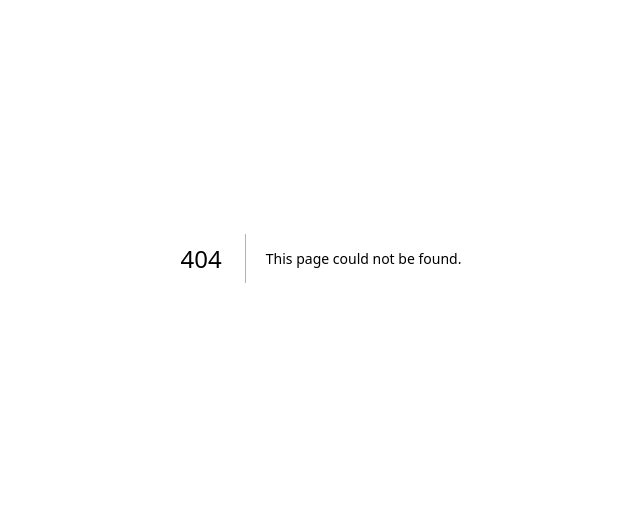
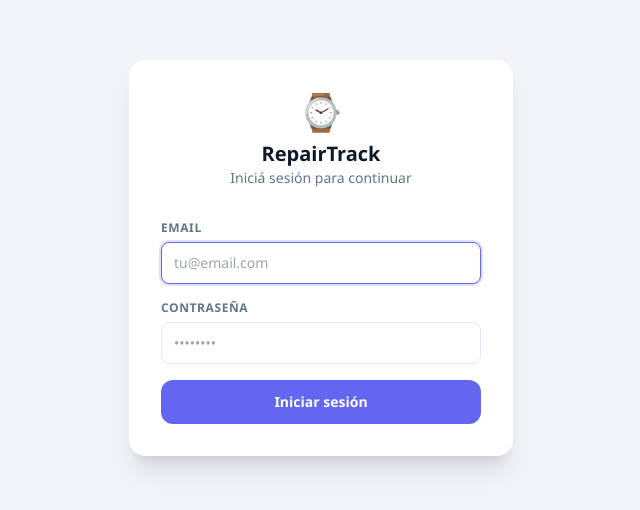
Before and after one commit to jcaetano29/repairtracker, a Next.js app: page /login in a window 1280 px wide. Before the commit this address had no page. Shown: the part 142-652 px from the top of the page, without its empty margins (319-959 px from the left). Built offline with nearby package versions, Linux system fonts and the light colour scheme; no server answers.

Commit message:
feat: add login page and auth callback

```diff
--- /dev/null
+++ b/app/api/auth/callback/route.js
@@ -0,0 +1,30 @@
+// app/api/auth/callback/route.js
+import { createServerClient } from "@supabase/ssr";
+import { cookies } from "next/headers";
+import { NextResponse } from "next/server";
+
+export async function GET(request) {
+  const { searchParams, origin } = new URL(request.url);
+  const code = searchParams.get("code");
+
+  if (code) {
+    const cookieStore = cookies();
+    const supabase = createServerClient(
+      process.env.NEXT_PUBLIC_SUPABASE_URL,
+      process.env.NEXT_PUBLIC_SUPABASE_ANON_KEY,
+      {
+        cookies: {
+          getAll() { return cookieStore.getAll(); },
+          setAll(cookiesToSet) {
+            cookiesToSet.forEach(({ name, value, options }) =>
+              cookieStore.set(name, value, options)
+            );
+          },
+        },
+      }
+    );
+    await supabase.auth.exchangeCodeForSession(code);
+  }
+
+  return NextResponse.redirect(`${origin}/`);
+}
--- /dev/null
+++ b/app/login/page.js
@@ -0,0 +1,83 @@
+"use client";
+
+import { useState } from "react";
+import { supabase } from "@/lib/supabase";
+import { useRouter } from "next/navigation";
+
+export default function LoginPage() {
+  const router = useRouter();
+  const [email, setEmail] = useState("");
+  const [password, setPassword] = useState("");
+  const [loading, setLoading] = useState(false);
+  const [error, setError] = useState(null);
+
+  async function handleLogin(e) {
+    e.preventDefault();
+    setLoading(true);
+    setError(null);
+
+    const { error } = await supabase.auth.signInWithPassword({ email, password });
+
+    if (error) {
+      setError("Email o contraseña incorrectos");
+      setLoading(false);
+    } else {
+      router.push("/");
+      router.refresh();
+    }
+  }
+
+  return (
+    <div className="min-h-screen bg-slate-100 flex items-center justify-center p-4">
+      <div className="bg-white rounded-2xl shadow-xl w-full max-w-sm p-8">
+        <div className="text-center mb-8">
+          <span className="text-4xl">⌚</span>
+          <h1 className="text-xl font-bold text-slate-900 mt-2">RepairTrack</h1>
+          <p className="text-sm text-slate-500">Iniciá sesión para continuar</p>
+        </div>
+
+        <form onSubmit={handleLogin} className="space-y-4">
+          {error && (
+            <div className="p-3 bg-red-50 border border-red-200 rounded-lg text-sm text-red-700">
+              {error}
+            </div>
+          )}
+          <div>
+            <label className="block text-xs font-semibold text-slate-500 mb-1.5 uppercase tracking-wider">
+              Email
+            </label>
+            <input
+              type="email"
+              value={email}
+              onChange={(e) => setEmail(e.target.value)}
+              required
+              autoFocus
+              className="w-full px-3 py-2.5 border border-slate-200 rounded-lg text-sm focus:outline-none focus:ring-2 focus:ring-indigo-500/20 focus:border-indigo-500"
+              placeholder="tu@email.com"
+            />
+          </div>
+          <div>
+            <label className="block text-xs font-semibold text-slate-500 mb-1.5 uppercase tracking-wider">
+              Contraseña
+            </label>
+            <input
+              type="password"
+              value={password}
+              onChange={(e) => setPassword(e.target.value)}
+              required
+              className="w-full px-3 py-2.5 border border-slate-200 rounded-lg text-sm focus:outline-none focus:ring-2 focus:ring-indigo-500/20 focus:border-indigo-500"
+              placeholder="••••••••"
+            />
+          </div>
+          <button
+            type="submit"
+            disabled={loading}
+            className="w-full py-3 bg-indigo-500 text-white rounded-xl font-semibold text-sm hover:bg-indigo-600 disabled:opacity-50 transition-colors"
+          >
+            {loading ? "Iniciando sesión..." : "Iniciar sesión"}
+          </button>
+        </form>
+      </div>
+    </div>
+  );
+}
```
